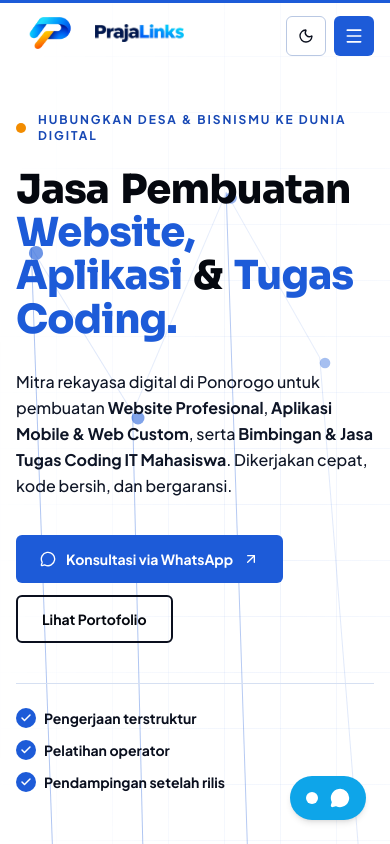
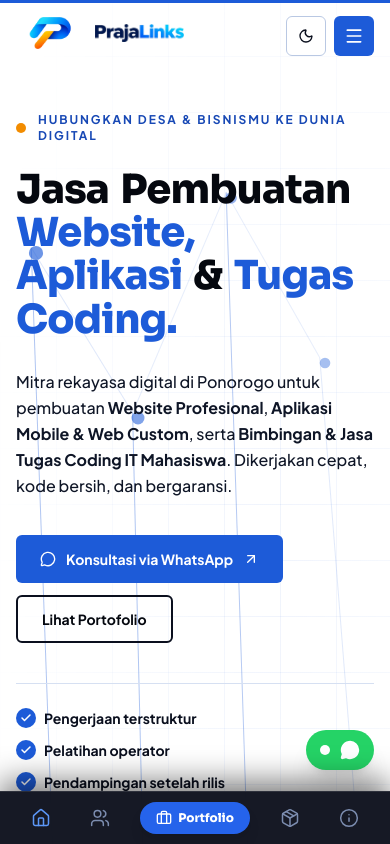
Before and after one commit to Hexheronjan/PrajaLinks, a Next.js app: page / in a window 390 px wide. Shown: the top 844 px of the page. Built offline with nearby package versions, Linux system fonts and the light colour scheme.

Commit message:
feat(mobile): add app-style bottom navigation bar and update WhatsApp number to 085151951806

```diff
--- a/src/app/layout.tsx
+++ b/src/app/layout.tsx
@@ -6,6 +6,7 @@ import { SmoothScrollProvider } from "@/components/common/SmoothScrollProvider";
 import { InitialLoader } from "@/components/common/InitialLoader";
 import { GlobalElements } from "@/components/common/GlobalElements";
 import { Navbar } from "@/components/layout/Navbar";
+import { MobileBottomNav } from "@/components/layout/MobileBottomNav";
 import { Footer } from "@/components/layout/Footer";
 import { siteData } from "@/data/site";
 
@@ -133,6 +134,7 @@ export default function RootLayout({
             <Navbar />
             <main className="flex-grow">{children}</main>
             <Footer />
+            <MobileBottomNav />
           </SmoothScrollProvider>
         </ThemeProvider>
       </body>
--- a/src/components/common/GlobalElements.tsx
+++ b/src/components/common/GlobalElements.tsx
@@ -68,7 +68,7 @@ export const GlobalElements = () => {
       )}
 
       {/* 3. Floating WhatsApp CTA with Subtle Pulse */}
-      <div className="fixed bottom-6 right-6 z-40 flex flex-col items-end gap-3">
+      <div className="fixed bottom-[74px] sm:bottom-6 right-4 sm:right-6 z-40 flex flex-col items-end gap-2.5">
         {/* Back to top button */}
         {showScrollTop && (
           <motion.button
@@ -77,9 +77,9 @@ export const GlobalElements = () => {
             exit={{ opacity: 0, scale: 0.8, y: 10 }}
             onClick={scrollToTop}
             aria-label="Kembali ke atas"
-            className="w-11 h-11 rounded-full bg-slate-900/80 dark:bg-slate-800/80 hover:bg-slate-800 text-white border border-white/10 flex items-center justify-center shadow-lg transition-all hover:scale-110 active:scale-95"
+            className="w-10 h-10 sm:w-11 sm:h-11 rounded-full bg-slate-900/80 dark:bg-slate-800/80 hover:bg-slate-800 text-white border border-white/10 flex items-center justify-center shadow-lg transition-all hover:scale-110 active:scale-95"
           >
-            <ArrowUp className="w-5 h-5" />
+            <ArrowUp className="w-4 h-4 sm:w-5 sm:h-5" />
           </motion.button>
         )}
 
@@ -89,14 +89,14 @@ export const GlobalElements = () => {
           target="_blank"
           rel="noopener noreferrer"
           aria-label="Chat WhatsApp PrajaLinks"
-          className="group relative flex items-center gap-3 px-4 py-3 rounded-full bg-[#0EA5E9] hover:bg-[#0EA5E9] text-white font-medium shadow-md transition-all hover:scale-105 active:scale-95"
+          className="group relative flex items-center gap-2.5 px-3.5 py-2.5 sm:px-4 sm:py-3 rounded-full bg-[#25D366] hover:bg-[#20bd5a] text-white font-medium shadow-xl transition-all hover:scale-105 active:scale-95"
         >
-          <span className="relative flex h-3 w-3">
+          <span className="relative flex h-2.5 w-2.5 sm:h-3 sm:w-3">
             <span className="animate-ping absolute inline-flex h-full w-full rounded-full bg-[#FFFFFF] opacity-75" />
-            <span className="relative inline-flex rounded-full h-3 w-3 bg-[#FFFFFF]" />
+            <span className="relative inline-flex rounded-full h-2.5 w-2.5 sm:h-3 sm:w-3 bg-[#FFFFFF]" />
           </span>
           <MessageCircle className="w-5 h-5 fill-current" />
-          <span className="text-sm font-semibold tracking-wide pr-1 hidden sm:inline">
+          <span className="text-xs sm:text-sm font-semibold tracking-wide pr-1 hidden sm:inline">
             Tanya via WhatsApp
           </span>
         </a>
--- /dev/null
+++ b/src/components/layout/MobileBottomNav.tsx
@@ -0,0 +1,129 @@
+"use client";
+
+import { useEffect, useState } from "react";
+import { Home, Users, Briefcase, Package, Info } from "lucide-react";
+
+interface NavItem {
+  id: string;
+  name: string;
+  href: string;
+  icon: React.ComponentType<{ className?: string }>;
+  isCenter?: boolean;
+}
+
+const navItems: NavItem[] = [
+  {
+    id: "beranda",
+    name: "Home",
+    href: "#beranda",
+    icon: Home,
+  },
+  {
+    id: "layanan",
+    name: "Layanan",
+    href: "#layanan",
+    icon: Users,
+  },
+  {
+    id: "portofolio",
+    name: "Portfolio",
+    href: "#portofolio",
+    icon: Briefcase,
+    isCenter: true,
+  },
+  {
+    id: "harga",
+    name: "Paket",
+    href: "#harga",
+    icon: Package,
+  },
+  {
+    id: "faq",
+    name: "Tentang",
+    href: "#faq",
+    icon: Info,
+  },
+];
+
+export const MobileBottomNav = () => {
+  const [activeSection, setActiveSection] = useState("beranda");
+
+  useEffect(() => {
+    const sectionIds = ["beranda", "layanan", "portofolio", "harga", "faq"];
+
+    const handleScroll = () => {
+      const scrollPosition = window.scrollY + 250;
+
+      for (const id of sectionIds) {
+        const element = document.getElementById(id);
+        if (element) {
+          const top = element.offsetTop;
+          const height = element.offsetHeight;
+          if (scrollPosition >= top && scrollPosition < top + height) {
+            setActiveSection(id);
+            break;
+          }
+        }
+      }
+    };
+
+    window.addEventListener("scroll", handleScroll, { passive: true });
+    handleScroll();
+
+    return () => window.removeEventListener("scroll", handleScroll);
+  }, []);
+
+  return (
+    <nav
+      aria-label="Navigasi Bawah Mobile"
+      className="fixed bottom-0 left-0 right-0 z-50 sm:hidden bg-[#0A0D1A]/95 dark:bg-[#070B16]/95 backdrop-blur-xl border-t border-white/10 px-3 py-2 shadow-[0_-10px_30px_rgba(0,0,0,0.5)]"
+    >
+      <div className="flex items-center justify-around max-w-md mx-auto relative">
+        {navItems.map((item) => {
+          const Icon = item.icon;
+          const isActive = activeSection === item.id;
+
+          if (item.isCenter) {
+            // Pill button in the center (like the screenshot with royal blue/purple background)
+            return (
+              <a
+                key={item.id}
+                href={item.href}
+                className="relative -my-1"
+                aria-label={item.name}
+              >
+                <div
+                  className={`flex items-center gap-1.5 px-4 py-2 rounded-full font-heading font-extrabold text-xs transition-all duration-300 shadow-lg ${
+                    isActive
+                      ? "bg-[#4338CA] text-white shadow-indigo-600/40 scale-105"
+                      : "bg-[#2563EB] text-white hover:bg-[#1D4ED8]"
+                  }`}
+                >
+                  <Icon className="w-4 h-4" />
+                  <span>{item.name}</span>
+                </div>
+              </a>
+            );
+          }
+
+          // Regular icon items
+          return (
+            <a
+              key={item.id}
+              href={item.href}
+              className={`flex flex-col items-center justify-center p-2 rounded-lg transition-colors ${
+                isActive
+                  ? "text-blue-400 font-bold"
+                  : "text-slate-400 hover:text-slate-200"
+              }`}
+              aria-label={item.name}
+            >
+              <Icon className="w-5 h-5 stroke-[1.8]" />
+              <span className="sr-only">{item.name}</span>
+            </a>
+          );
+        })}
+      </div>
+    </nav>
+  );
+};
--- a/src/components/sections/VillageDemo.tsx
+++ b/src/components/sections/VillageDemo.tsx
@@ -195,7 +195,7 @@ export const VillageDemo = () => {
               <div className="hidden lg:flex items-center gap-4 text-xs">
                 <div className="flex items-center gap-1.5 text-blue-100">
                   <Phone className="w-3.5 h-3.5 text-emerald-300" />
-                  <span>Pelayanan Desa: 0823-3868-9711 (24 Jam)</span>
+                  <span>Pelayanan Desa: {siteData.brand.waDisplay} (24 Jam)</span>
                 </div>
               </div>
             </div>
--- a/src/data/site.ts
+++ b/src/data/site.ts
@@ -136,8 +136,8 @@ export const siteData: SiteConfig = {
       "Mitra rekayasa web studio di Ponorogo untuk pembuatan website desa profesional, sistem informasi, toko online, dan aplikasi custom berkinerja tinggi.",
     location: "Ponorogo, Jawa Timur",
     foundedText: "Berbasis di Ponorogo, melayani seluruh Nusantara",
-    waNumber: "6282338689711",
-    waDisplay: "0823-3868-9711",
+    waNumber: "6285151951806",
+    waDisplay: "0851-5195-1806",
     email: "prajalinks@gmail.com",
     address: "Dukuh Krajan, Desa Morosari, Kec. Sukorejo, Kab. Ponorogo",
     workingHours: "24 Jam Nonstop",
```
